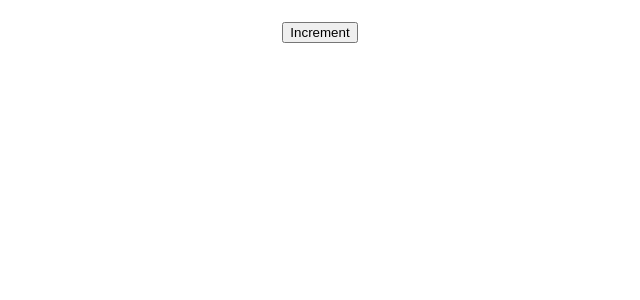
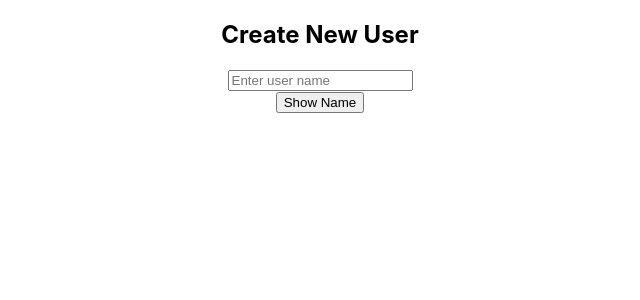
Before and after one commit to arman-miaa/react-ts, a React (Create React App) app: page / in a window 1280 px wide. Shown: the top 300 px of the page, without its empty margins (320-960 px from the left). Built offline with nearby package versions, Linux system fonts and the light colour scheme.

Commit message:
added typing events

```diff
--- a/src/App.tsx
+++ b/src/App.tsx
@@ -1,24 +1,18 @@
 
-import { useState } from 'react';
+
 import './App.css';
+import NewUser from './components/NewUser';
 
-type User = {
-  id: number,
-  name: string,
-}
+
 
 function App() {
-  const [count, setCount] = useState<null | User>(null);
 
-  const handleCount = () => {
-    setCount({ id: 1, name: "Arman" });
-    console.log(count);
-  }
+
+
 
   return (
     <div className='App'>
-      <h1>{ count?.name}</h1>
-      <button onClick={handleCount}>Increment</button>
+      <NewUser/>
     </div>
   );
 }
--- /dev/null
+++ b/src/components/NewUser.tsx
@@ -0,0 +1,24 @@
+import { useState } from "react"
+
+const NewUser = () => {
+    const [userName, setUserName] = useState("")
+
+    const handleUserNameChange = (event: React.ChangeEvent<HTMLInputElement>) => {
+setUserName(event.target.value)
+    }
+
+ const handleClick = (event: React.MouseEvent<HTMLButtonElement>) => {
+   console.log(userName);
+ };
+
+  return (
+      <div>
+          <h2>Create New User</h2>
+          <input type="text" placeholder="Enter user name" value={userName} onChange={handleUserNameChange} /> <br />
+
+        <button onClick={handleClick}>Show Name</button>
+    </div>
+  )
+}
+
+export default NewUser
```
